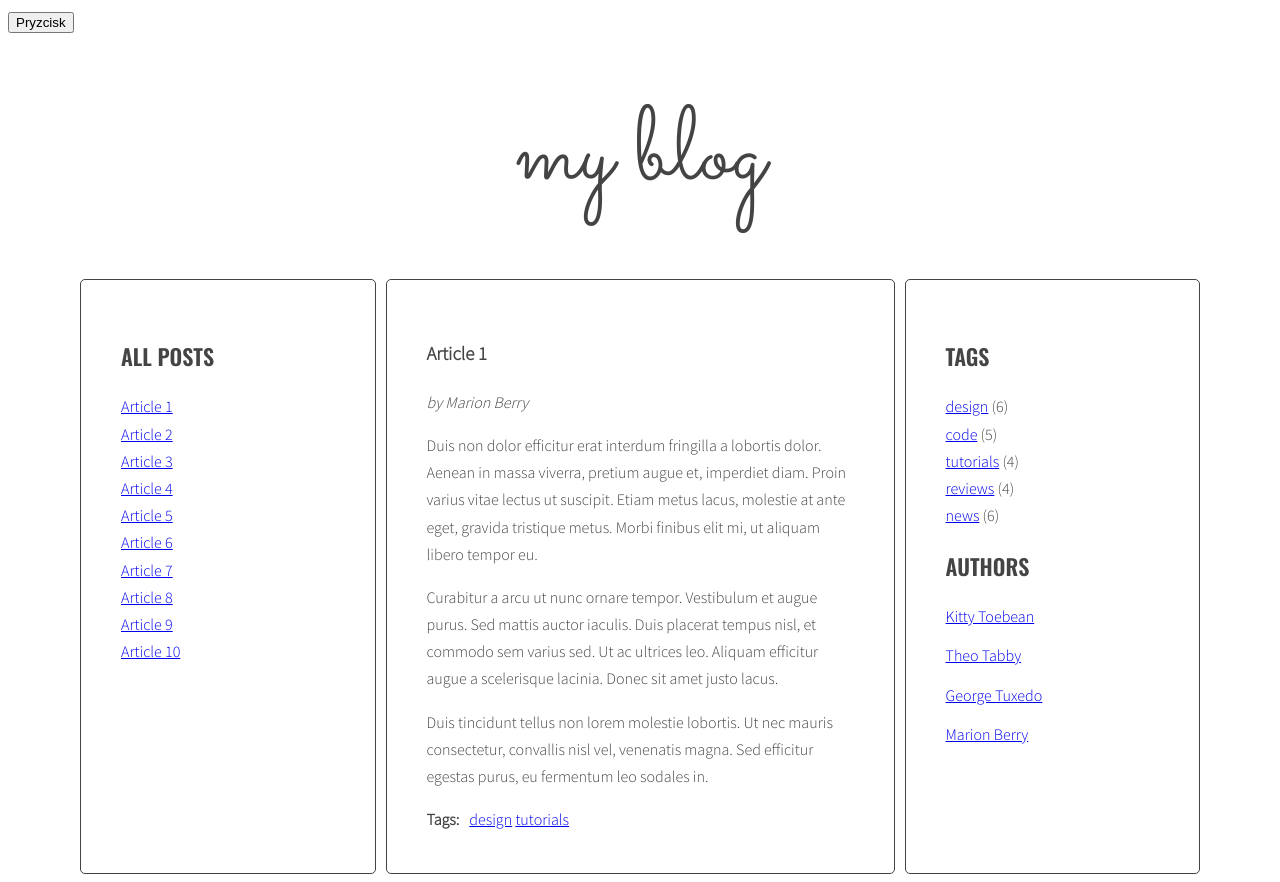
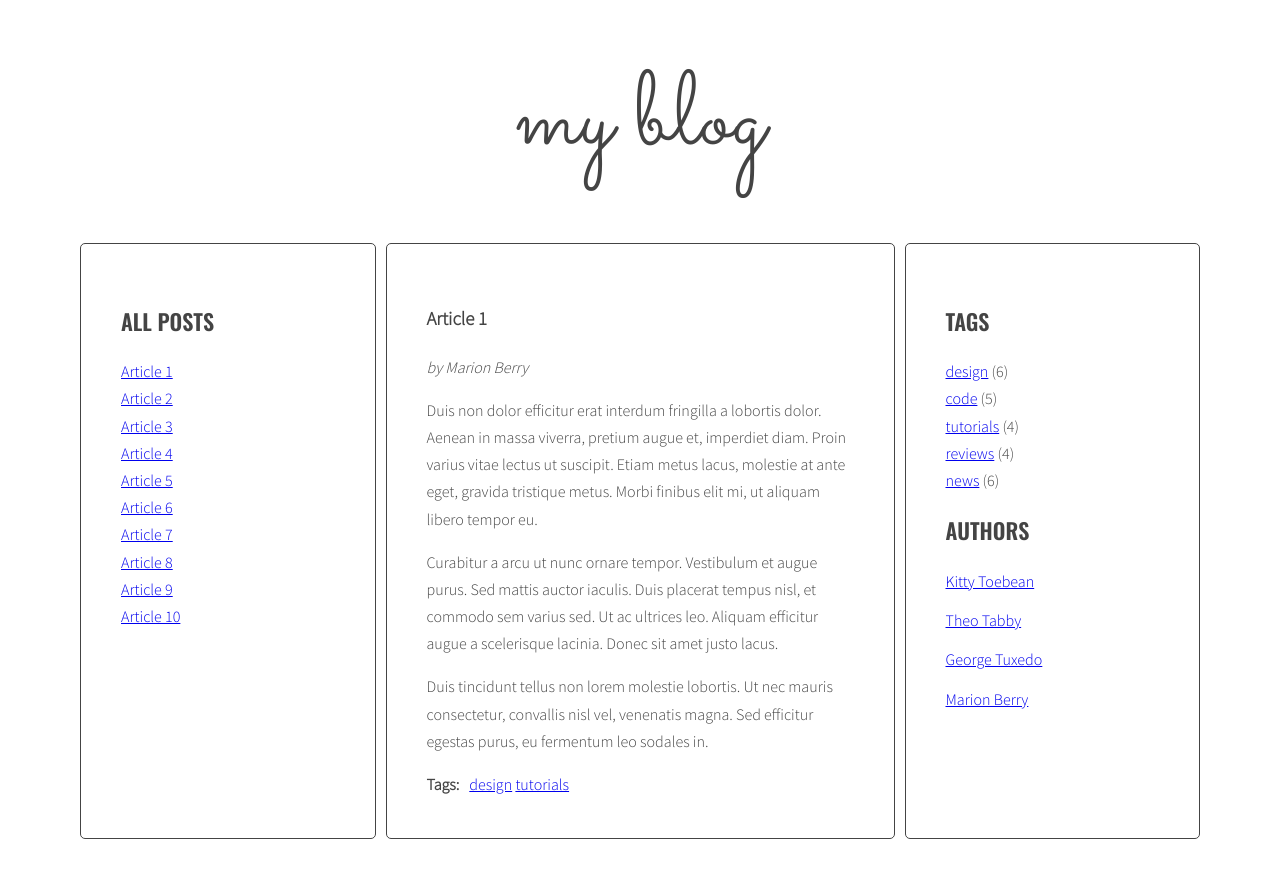
Before and after one commit to CezaryJanicki/javascript-blog, a website: page index.html in a window 1280 px wide. After the commit the page ends 847 px from the top, so only its background shows below. Drawn offline with nearby package versions, Linux system fonts and the light colour scheme.

Commit message:
Remove button

```diff
--- a/index.html
+++ b/index.html
@@ -8,9 +8,6 @@
     <title>Document</title>
 </head>
 <body>
-
-  <button id="test-button">Pryzcisk</button>
-
     <div class="blog">
         <div class="container">
           <h1 class="logo">my blog</h1>
```
